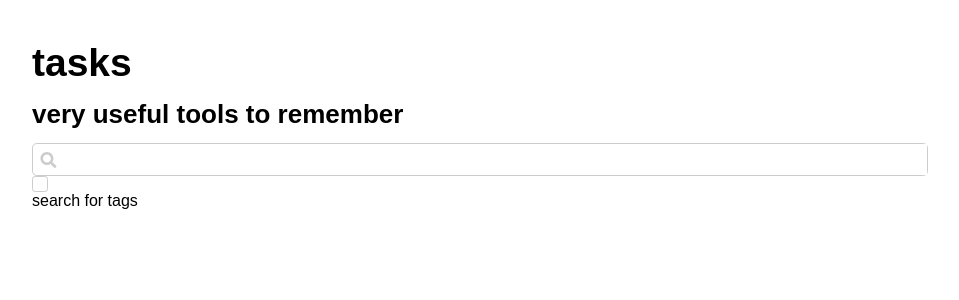
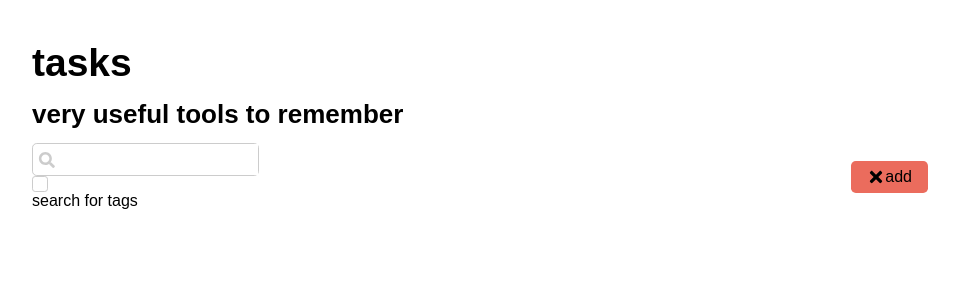
Before and after one commit to amandagdev/tasks, a React (Create React App) app: page / in a window 1280 px wide. Shown: the top 300 px of the page, without its empty margins (160-1119 px from the left). Built offline with nearby package versions, Linux system fonts and the light colour scheme.

Commit message:
feat(button): add button

```diff
--- a/src/components/button/index.js
+++ b/src/components/button/index.js
@@ -0,0 +1,13 @@
+import React from 'react'
+import { Button as ButtonWrapper, Icon } from './styled.js'
+
+function Button({ children, size = 'small', color = 'salmon', icon }) {
+  return (
+    <ButtonWrapper size={size} color={color}>
+      {icon && <Icon>{icon}</Icon>}
+      {children && <span>{children}</span>}
+    </ButtonWrapper>
+  )
+}
+
+export default Button
--- a/src/components/button/styled.js
+++ b/src/components/button/styled.js
@@ -0,0 +1,54 @@
+import { css } from '@emotion/react'
+import styled from '@emotion/styled'
+
+const colors = {
+  none: {
+    default: 'transparent',
+    hover: 'transparent'
+  },
+  salmon: {
+    default: '#EB6C5D',
+    hover: '#EB644C'
+  }
+}
+
+const wrapperModifiers = {
+  small: (theme) => css`
+    height: 2rem;
+    font-size: ${theme.font.small.fontSize};
+    padding: ${theme.spacings.small} ${theme.spacings.medium};
+  `,
+  medium: (theme) => css`
+    height: 2.4rem;
+    font-size: ${theme.font.medium.fontSize};
+    padding: ${theme.spacings.medium} ${theme.spacings.xlarge};
+  `,
+  fullWidth: () => css`
+    width: 100%;
+  `
+}
+
+const buttonStyles = ({ color, theme, size }) => css`
+  display: flex;
+  align-items: center;
+  background: ${colors[color].default};
+  border-radius: 0.3rem;
+  padding: ${theme.spacings.medium} ${theme.spacings.xlarge};
+
+  &:hover {
+    background: ${colors[color].hover};
+  }
+
+  ${size && wrapperModifiers[size](theme)}
+`
+const iconStyles = () => css`
+  display: flex;
+  align-items: center;
+
+  svg {
+    width: 100%;
+  }
+`
+
+export const Icon = styled('span')(iconStyles)
+export const Button = styled('button')(buttonStyles)
--- a/src/pages/index.js
+++ b/src/pages/index.js
@@ -1,7 +1,8 @@
 import React from 'react'
 import CheckBox from '../components/checkBox'
 import Input from '../components/input'
-import { FaSearch } from 'react-icons/fa'
+import Button from '../components/button'
+import { FaSearch, FaTimes } from 'react-icons/fa'
 import { Base, Title, SubTitle, Container } from './styled'
 
 const Task = () => {
@@ -13,8 +14,11 @@ const Task = () => {
       <Title>tasks</Title>
       <SubTitle>very useful tools to remember</SubTitle>
       <Container>
-        <Input onChange={onChange} icon={<FaSearch />} />
-        <CheckBox id="search" label="search for tags" />
+        <div>
+          <Input onChange={onChange} icon={<FaSearch />} />
+          <CheckBox id="search" label="search for tags" />
+        </div>
+        <Button icon={<FaTimes color="black" size="18px" />}>add</Button>
       </Container>
     </Base>
   )
--- a/src/pages/styled.js
+++ b/src/pages/styled.js
@@ -20,6 +20,9 @@ const subTitleStyles = ({ theme }) => css`
 `
 
 const containerStyles = ({ theme }) => css`
+  display: flex;
+  align-items: center;
+  justify-content: space-between;
   padding: ${theme.spacings.small} 0;
 `
 
--- a/src/theme.js
+++ b/src/theme.js
@@ -5,7 +5,7 @@ const theme = {
     secondary: '#3CD3C1',
     mainBg: '#030518',
     boxBg: '#FAFAFA',
-    texts: '#030517',
+    texts: '#EB6C5D',
     white: '#FFFFFF',
     black: '#000000',
     gray: '#ccc'
```
